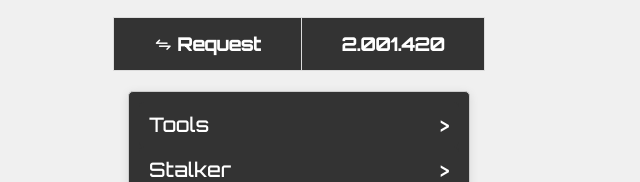
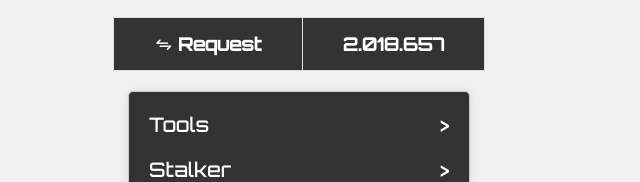
Before and after one commit to KrizDavidFdez/apis-deser, a website: page public/index.html in a window 1280 px wide. Shown: the part 338-520 px from the top of the page, 341-981 px from the left. Drawn offline with nearby package versions, Linux system fonts and the light colour scheme; no server answers.

Commit message:
index.html

```diff
--- a/public/index.html
+++ b/public/index.html
@@ -41,7 +41,7 @@
     <thead>
         <tr>
             <th><i class="uil uil-exchange"></i> Request</th>
-            <th id="solicitudesCount">2.001.420</th>
+            <th id="solicitudesCount">2.018.657</th>
         </tr>
     </thead>
 </table>
```
